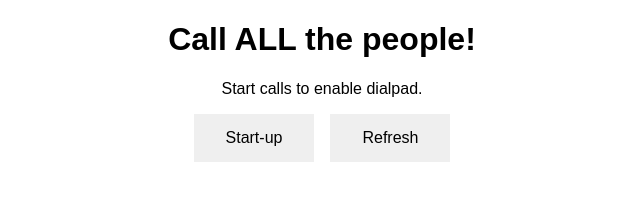
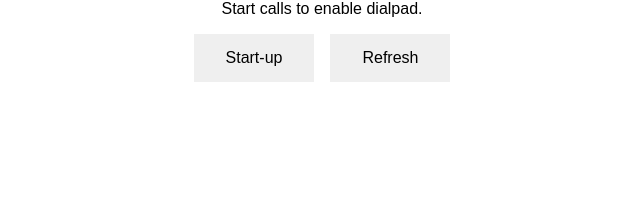
Before and after one commit to awieber-twilio/voice-javascript-sdk-full-dialpad, a website: page public/index.html in a window 1280 px wide. Shown: the whole page, without its empty margins (318-958 px from the left). Drawn offline with nearby package versions, Linux system fonts and the light colour scheme.

Commit message:
formatting

```diff
--- a/public/index.html
+++ b/public/index.html
@@ -1,7 +1,6 @@
 <!DOCTYPE html>
 <html>
   <head>
-    <title>Call ALL the people!</title>
     <link rel="stylesheet" href="site.css" />
     <link rel="icon" href="icon.svg">
     <link href="https://fonts.googleapis.com/css?family=Exo" rel="stylesheet">
@@ -9,7 +8,6 @@
   </head>
   <body>
     <header>
-      <h1>Call ALL the people!</h1>
       <p>Start calls to enable dialpad.</p>
       <div class="d-flex justify-center mt-1">
         <button id="startup-button" class="mr-1">Start-up</button>
```
